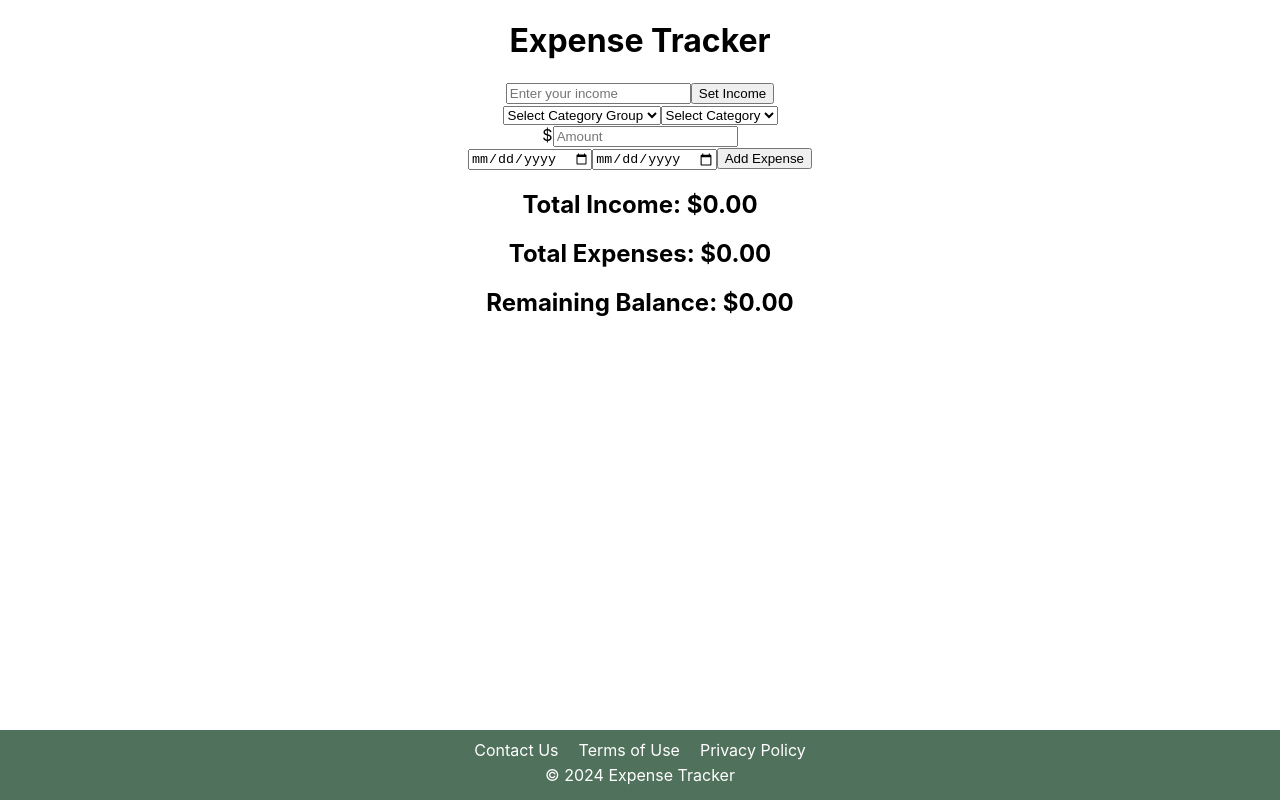
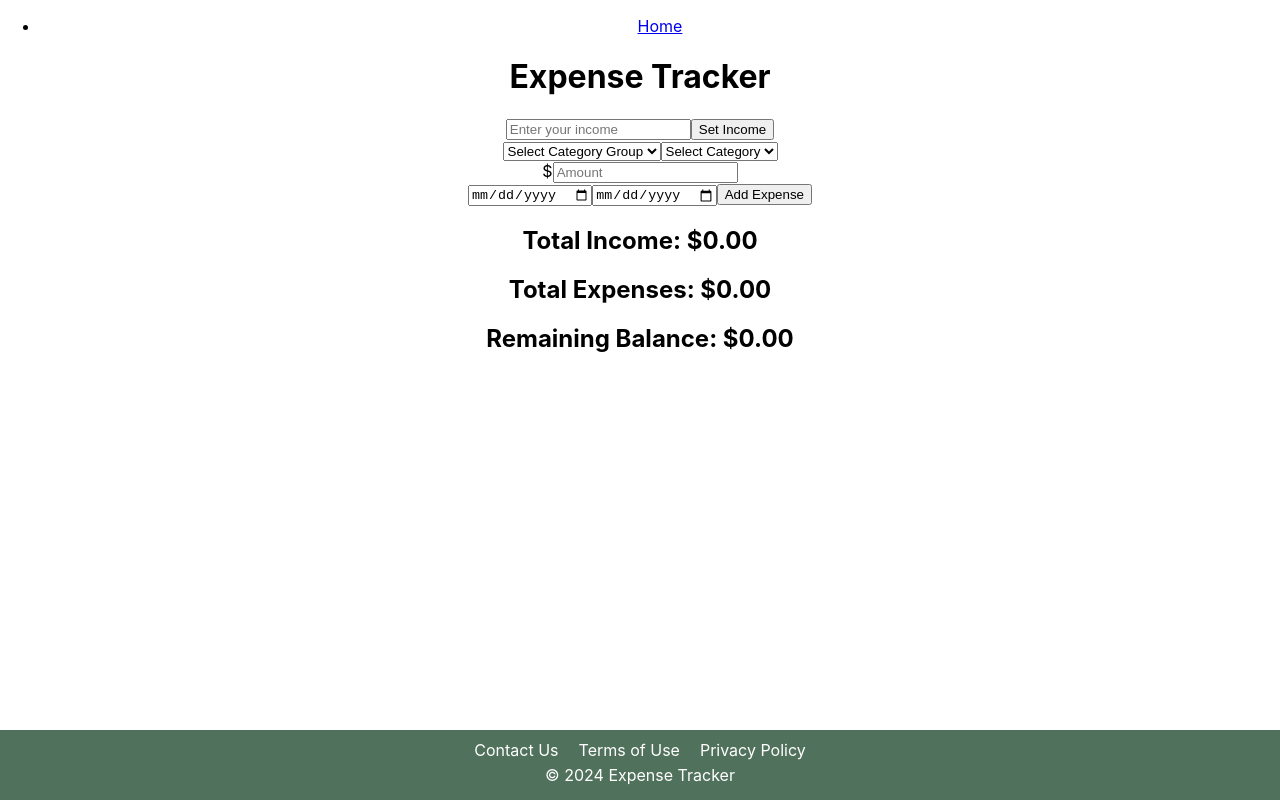
Before and after one commit to sahomelabs/exptest, a React (Create React App) app: page / in a window 1280 px wide. Built offline with nearby package versions, Linux system fonts and the light colour scheme.

Commit message:
navbar route add to appjs

```diff
--- a/src/App.js
+++ b/src/App.js
@@ -1,6 +1,7 @@
 // src/App.jsx
 import React, {  useState, useEffect } from 'react';
 import { BrowserRouter as Router, Routes, Route } from 'react-router-dom';
+import Navbar from './Components/Navbar/Navbar';
 import Header from './Components/Header/Header';
 import ExpenseForm from './Components/ExpenseForm/ExpenseForm';
 import IncomeForm from './Components/IncomeForm/IncomeForm';
@@ -44,6 +45,7 @@ const App = () => {
   return (
     <Router>
     <div className="App">
+      <Navbar />
       <Header />
       <Routes>
 
```
